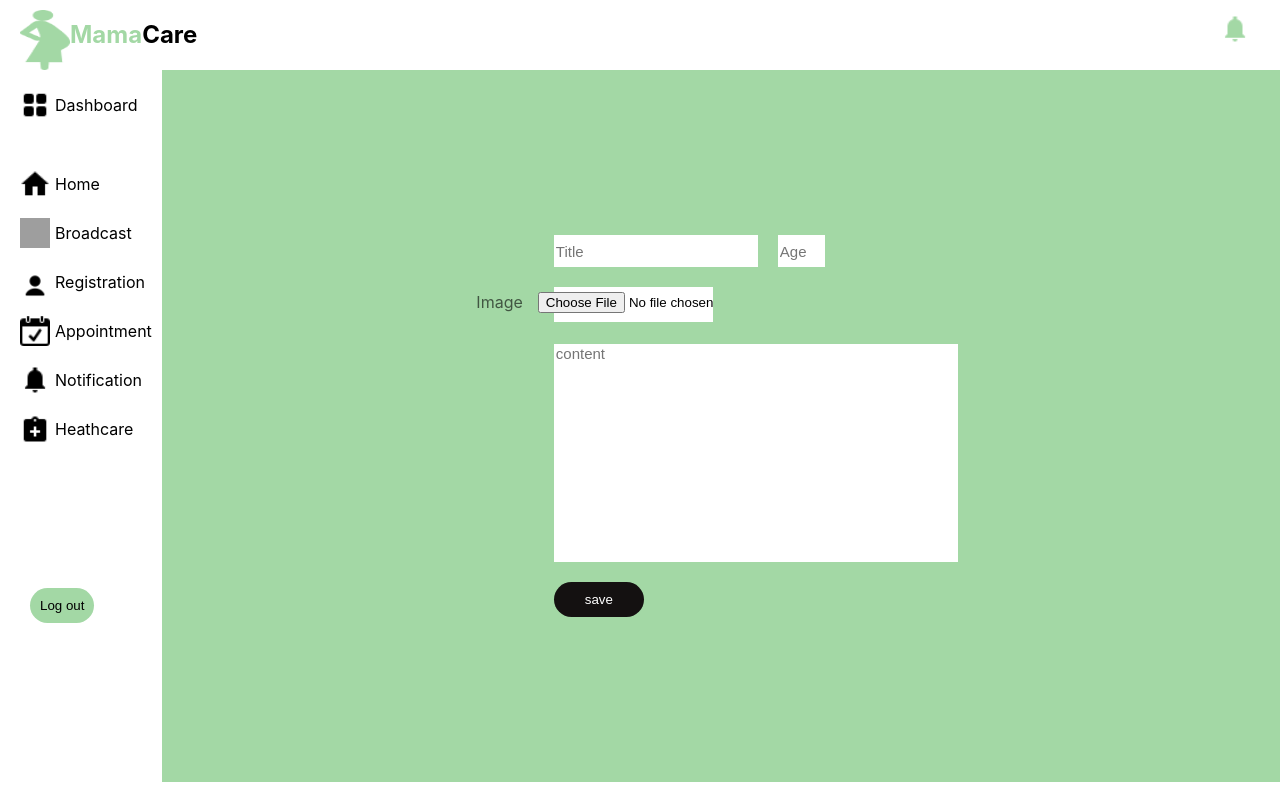
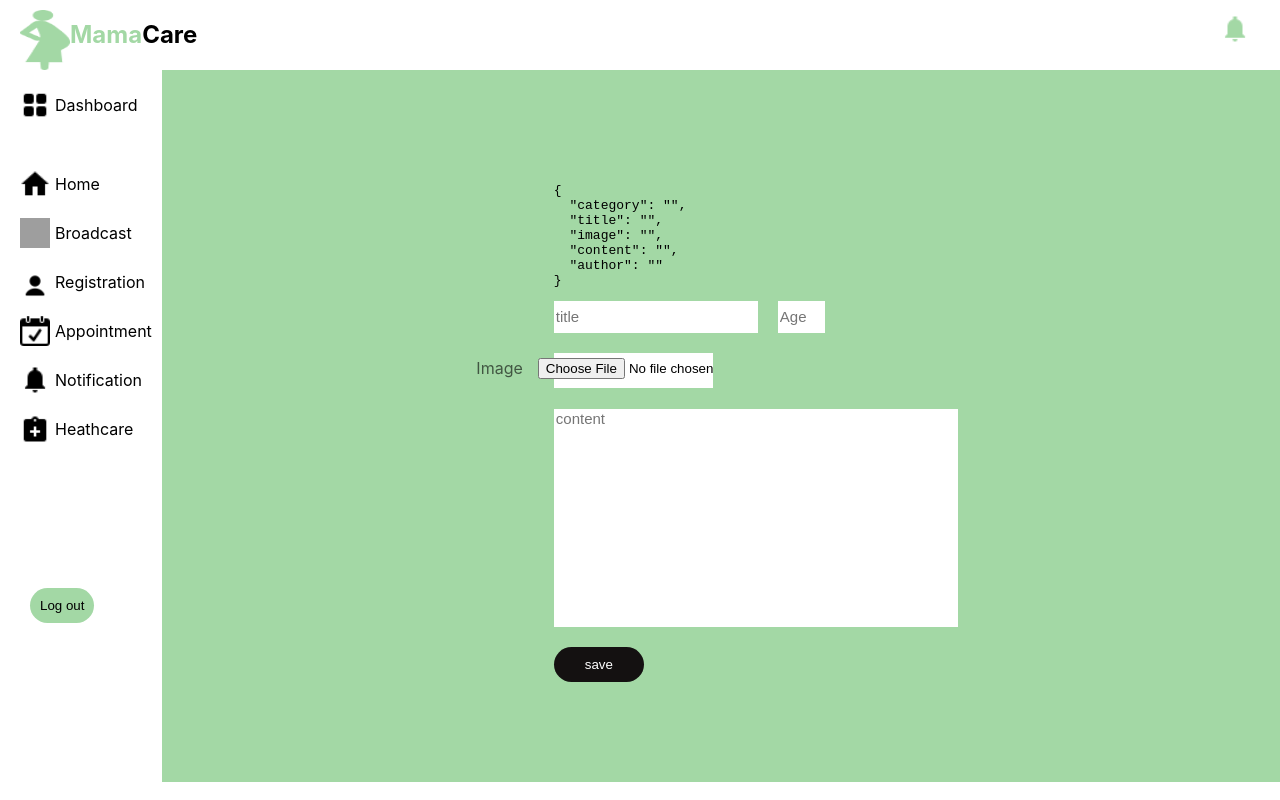
Before and after one commit to Igire-Rwanda/Infant-healthy-assurance, a React (Create React App) app: page /healthcare in a window 1280 px wide. Shown: the top 800 px of the page. Built offline with nearby package versions, Linux system fonts and the light colour scheme; grey boxes are pictures that could not be loaded.

Commit message:
adding the integration part

```diff
--- a/src/Pages/Healthinfo.jsx
+++ b/src/Pages/Healthinfo.jsx
@@ -1,26 +1,70 @@
-import React from "react";
+import React, { useState } from "react";
 import DoctorLayout from "../Layout/DoctorLayout";
 import "../styles/sidemenu.css"
 export default function Healthinfo(){
+    const realvalues={
+        category:"",
+        title:"" ,
+        image:"",
+        content:"",
+        author:"",
+    };
+    const[formvalues,setformvalues] =useState(realvalues);
+    const [isSubmited,setSubmited] =useState(false);
+    const handlechange =(e) =>{
+        const {name,value} = e.target;
+        setformvalues({...formvalues,[name]:value });
+    };
+    const handleSubmit = async (e)=>{
+        e.preventDefault();
+        sendData ();
+        setSubmited(true);
+    };
+    const sendData = async ()=>{
+        try{
+            const response = await fetch(
+               "http://localhost:5000/api/v1/healthinfo/create",
+              {
+                 method:"post",
+                 headers:{
+                    "content-Type":"application/json",
+                 },
+                 body:JSON.stringify(formvalues),
+              }
+            );
+            if (response.ok){
+                window.location.href="/healthcare";
+            }else{
+                throw new Error("failed to save data");
+            }
+        }catch(error){
+           console.error("ann error occurred.please try again later",error);
+        }
+    };
+
     return(
         <DoctorLayout>
             <div className="healthinfoBody">
+
                 <div className="healthinfo2">
+                <pre>{JSON.stringify(formvalues,undefined,2)}</pre>
+                    <form onSubmit={handleSubmit}>
                         <div className="title">
-                        <input type="text" placeholder="Title" id="titlein" />
+                            <input type="text" placeholder="title" id="titlein" name="title" value={formvalues.title} onChange={handlechange} />
                             <input type="number" placeholder="Age" id="age" />
                         </div>
                         <div className="image">
                             <p>Image</p>
-                        <input type="file" placeholder="image" />
+                            <input type="file" placeholder="image" name="image" value={formvalues.image} onChange={handlechange}/>
 
                         </div>
                         <div className="content">
-                        <input type="text" placeholder="content" />
+                            <input type="text" placeholder="content" name="content" value={formvalues.content} onChange={handlechange} />
                         </div>
                         <div>
-                        <button className="healthbtn">save</button>
+                            <button className="healthbtn" type="submit" >save</button>
                         </div>
+                    </form>
                </div>
             </div>
         </DoctorLayout>
```
Lines whose indentation alone changed are shown as unchanged.
